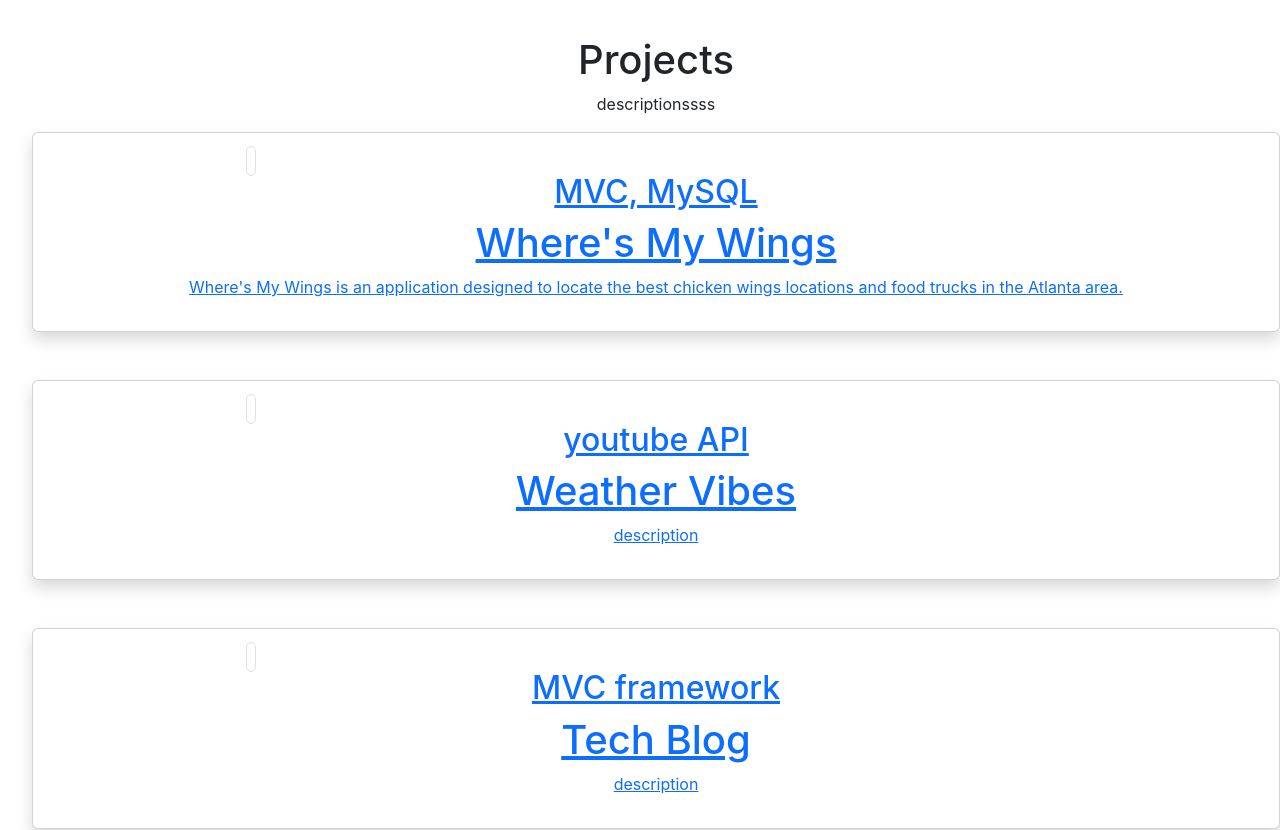
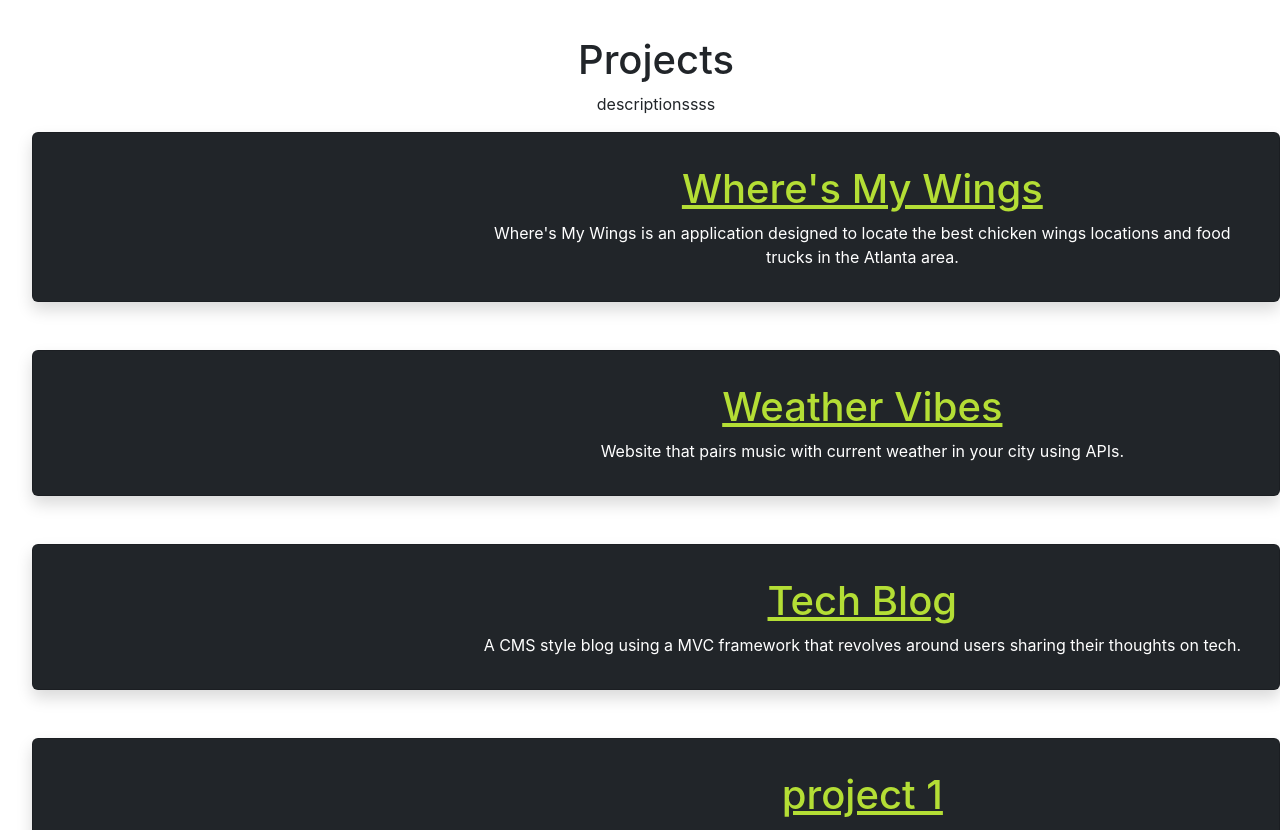
Before and after one commit to mikafeng/20-React-Portfolio, a React (Create React App) app in the folder my-app/: page / in a window 1280 px wide. Shown: the part 420-1250 px from the top of the page. Built offline with nearby package versions, Linux system fonts and the light colour scheme.

Commit message:
work on cards

```diff
--- a/my-app/src/App.css
+++ b/my-app/src/App.css
@@ -55,3 +55,16 @@ min-height: 5vh;
   justify-content: center;
 
 }
+
+.portImg {
+  max-width: 100%;
+  height: auto;
+}
+
+.projectCard {
+  text-decoration: none;
+}
+
+.projectLink {
+  color: hsl(75, 72%, 54%);
+}
--- a/my-app/src/components/Projects.js
+++ b/my-app/src/components/Projects.js
@@ -11,22 +11,23 @@ return(
             </div>
             <div>
                 {projects.map((project) => (
-                    <div className="card shadow p-3 mb-5 bg-body-tertiary rounded">
-                    <a href="">
+                    <div className="card projectCard text-bg-dark shadow p-3 mb-5 bg-body-tertiary rounded">
+                    <div className="row">
+                        <div className="col-md-4">
+                            <image src={project.image} alt={project.description} className="portImg"/>
+                        </div>
+                        <div className="col-md-8">
+                            <div className="card-body">
+                                    <a href={project.link} className=" projectLink link-opacity-50-hover">
+                                        <h1 className="card-title">
+                                    {project.title}
+                                </h1>
+                                </a>
+                                <p className="card-text">{project.description}</p>
+                            </div>
+                        </div>
+                    </div>
 
-                        <div>
-                            <div className="col-md-4">
-                            <image src={project.image} alt={project.description} className="img-thumbnail"/>
-                            </div>
-                            <h2>
-                                {project.subtitle}
-                            </h2>
-                            <h1>
-                                {project.title}
-                            </h1>
-                            <p>{project.description}</p>
-                        </div>
-                    </a>
                     </div>
                 ))
                 }
--- a/my-app/src/data.js
+++ b/my-app/src/data.js
@@ -10,14 +10,14 @@ export const projects = [
     {
         title: "Weather Vibes",
         subtitle: "youtube API",
-        description: "description",
+        description: "Website that pairs music with current weather in your city using APIs.",
         image: WMW,
-        link: "",
+        link: "https://swaguespack.github.io/WeatherVibes/",
     },
     {
         title: "Tech Blog",
         subtitle: "MVC framework",
-        description: "description",
+        description: "A CMS style blog using a MVC framework that revolves around users sharing their thoughts on tech.",
         image: "",
         link: "",
     },
```
Also changed, not shown: my-app/src/assets/Screen Shot 2023-03-29 at 4.08.46 PM.png (added).
